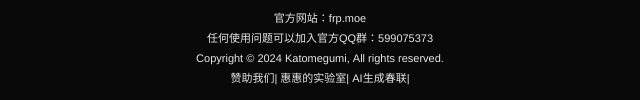
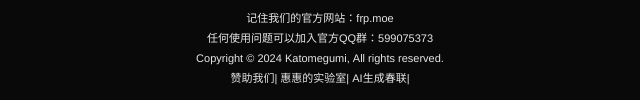
Before and after one commit to acgtap/Katofrp, a plain HTML site: page index.html in a window 1280 px wide. Shown: the part 2611-2711 px from the top of the page, 320-960 px from the left. Drawn offline with nearby package versions, Linux system fonts and the light colour scheme; no server answers; a script that the page names is missing.

Commit message:
Update index.html

```diff
--- a/index.html
+++ b/index.html
@@ -253,7 +253,7 @@
       <div class="copyright" style="text-align: center;">
         <img src="https://counter.katomegumi.net/get/@katofrp" style="text-align: center;margin-top: 15px;" alt="katolan" id="footer-logo"/>
         <p>
-          官方网站：frp.moe <br/>
+          记住我们的官方网站：<a href="https://www.frp.moe" target="_blank">frp.moe</a> <br/>
             任何使用问题可以加入<a href="https://qm.qq.com/q/jhzFDyBPz4" target="_blank">官方QQ群</a>：599075373 <br />
           Copyright&nbsp;©&nbsp;2024&nbsp;<a
             href="https://www.katomegumi.net/"
```
